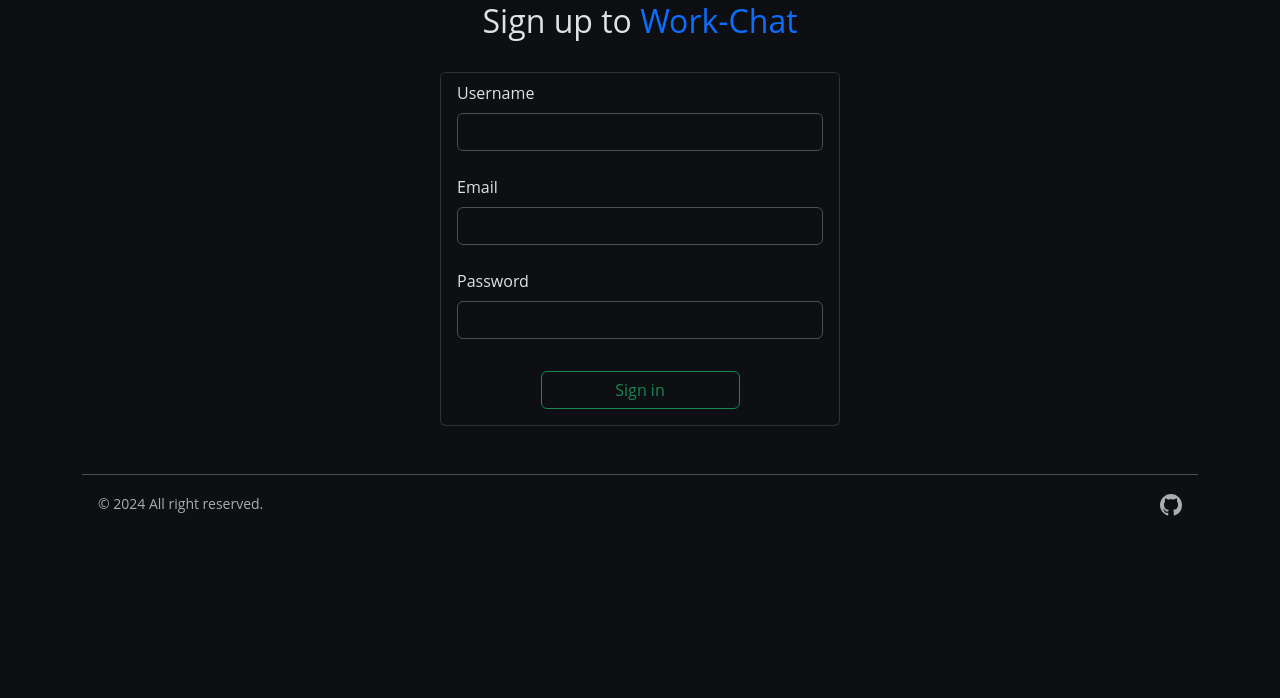
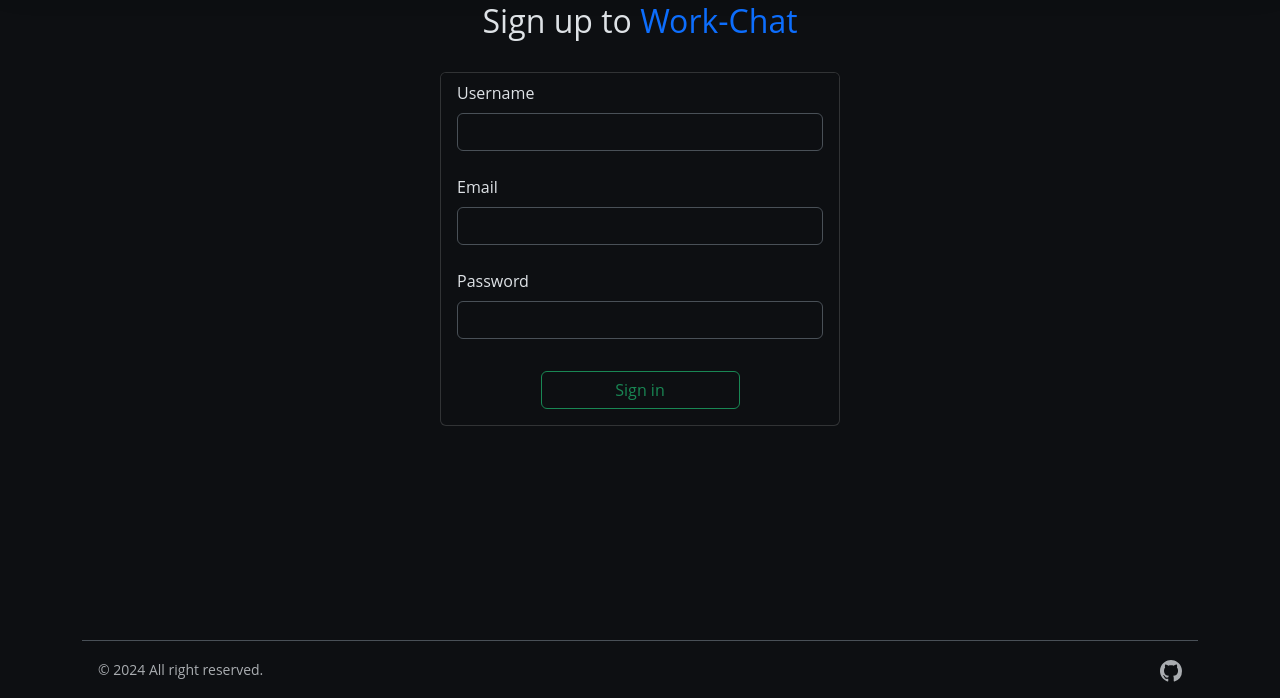
Before and after one commit to Bartek-M/Work-Chat, a Django app: page /register/ in a window 1280 px wide. Shown: the part 102-800 px from the top of the page. Run offline with Django 5.2, Linux system fonts and the light colour scheme; parts of the project's set-up code (start-up, migrations or seed data) failed here and were passed over.

Commit message:
Fix footer position

```diff
--- a/templates/login.html
+++ b/templates/login.html
@@ -4,7 +4,7 @@
 {% block title %}Work Chat • Login{% endblock %}
 
 {% block content %}
-<div class="d-flex flex-column align-items-center my-5 gap-4">
+<div class="d-flex flex-column align-items-center my-5 gap-4" style="min-height: calc(100vh - 210px);">
     <h2>Sign in to <span class="text-primary">Work-Chat</span></h2>
     <div class="card w-100" style="max-width: 400px;">
         <ul class="list-group list-group-flush" style="border: 0; text-align: left;">
--- a/templates/register.html
+++ b/templates/register.html
@@ -4,7 +4,7 @@
 {% block title %}Work Chat • Register{% endblock %}
 
 {% block content %}
-<div class="d-flex flex-column align-items-center my-5 gap-4">
+<div class="d-flex flex-column align-items-center my-5 gap-4" style="min-height: calc(100vh - 210px);">
     <h2>Sign up to <span class="text-primary">Work-Chat</span></h2>
     <div class="card w-100" style="max-width: 400px;">
         <ul class="list-group list-group-flush" style="border: 0; text-align: left;">
```
